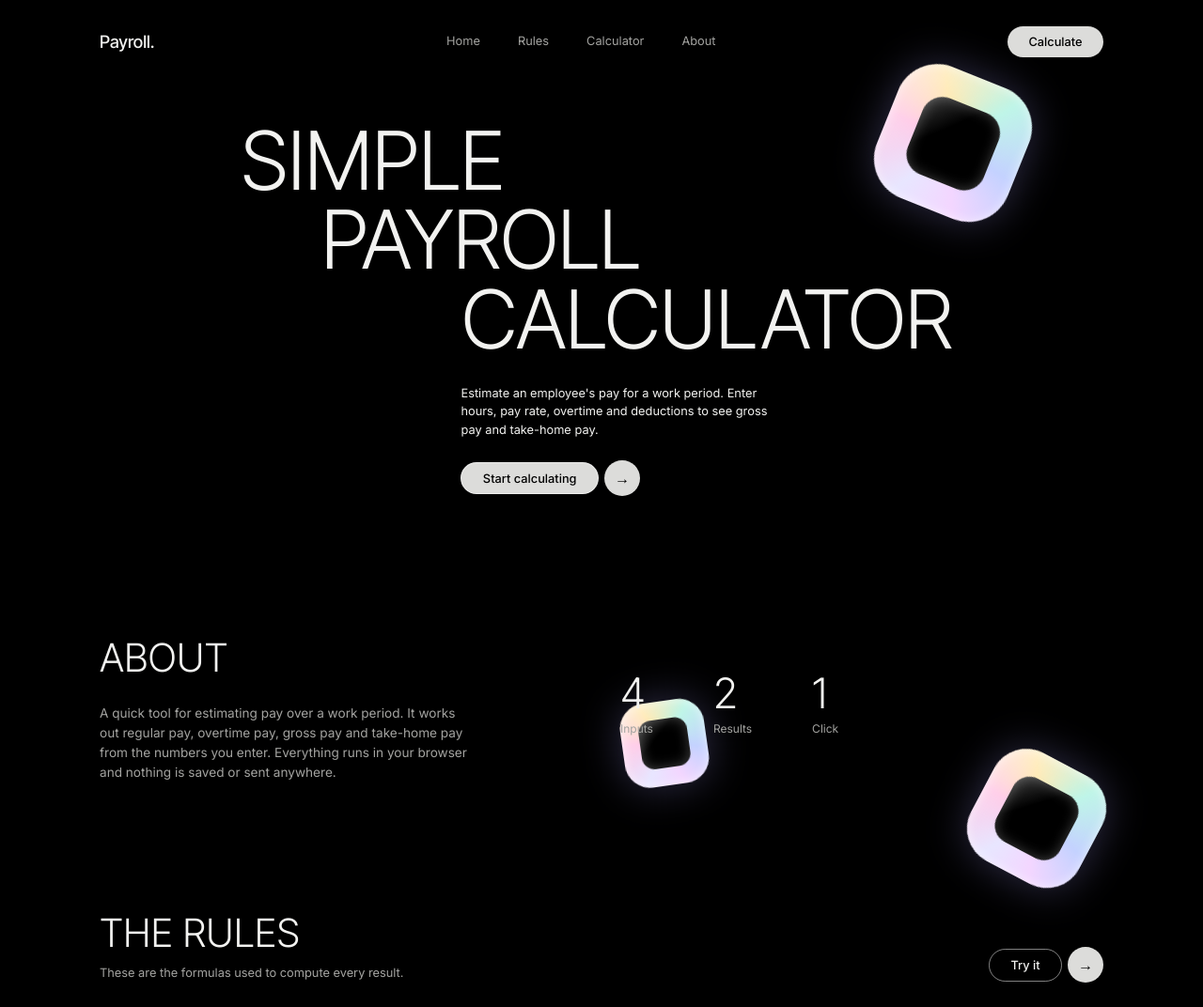
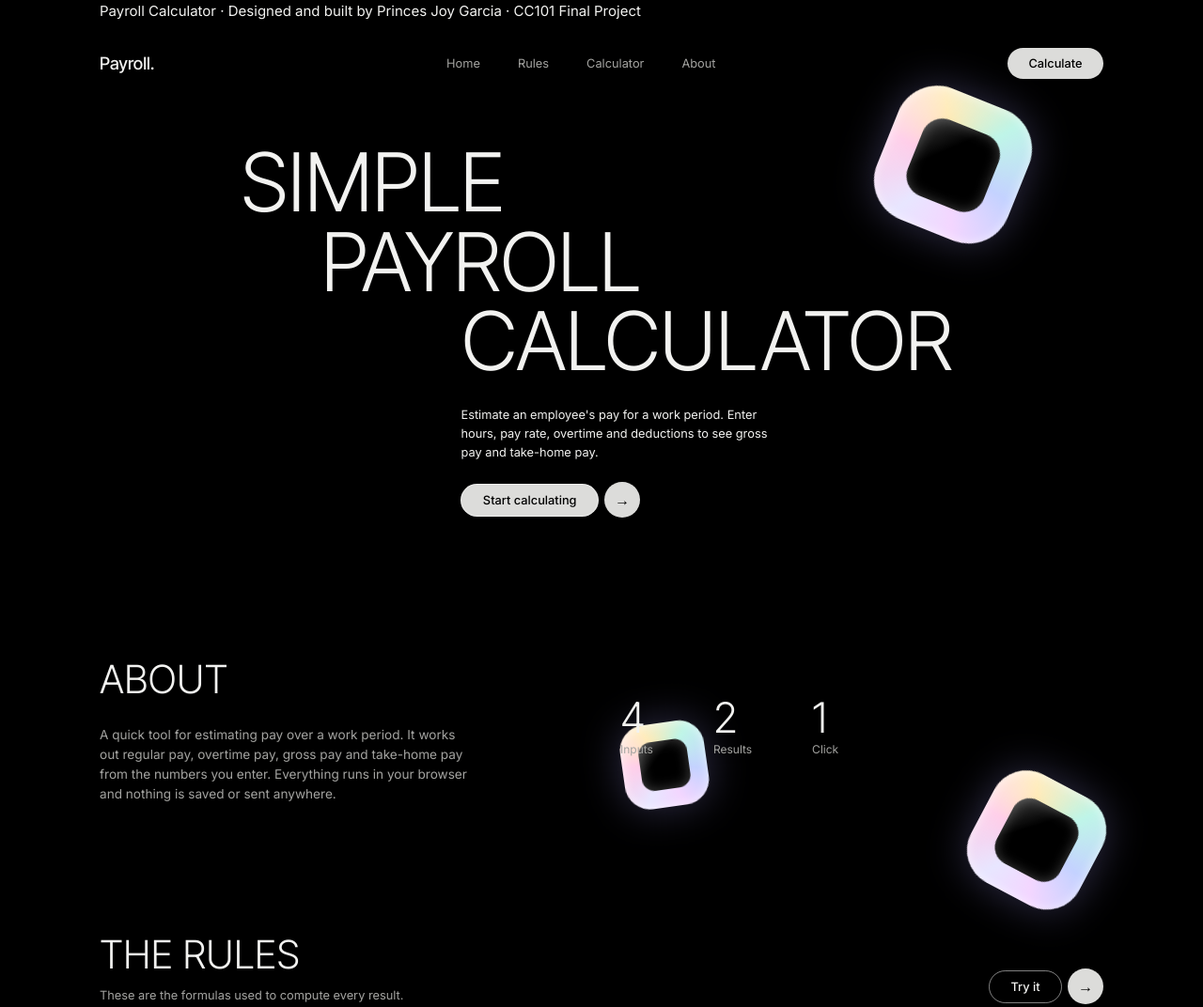
Before and after one commit to hypotheces/Payroll-Calculator, a plain HTML site: page index.html in a window 1280 px wide. Shown: the top 1072 px of the page at 94% size. Drawn offline with Linux system fonts and the light colour scheme.

Commit message:
Update index.html

```diff
--- a/index.html
+++ b/index.html
@@ -1,3 +1,4 @@
+<div class="wrap">Payroll Calculator · Designed and built by Princes Joy Garcia · CC101 Final Project</div>
 <!doctype html>
 <html lang="en">
 <head>
```
